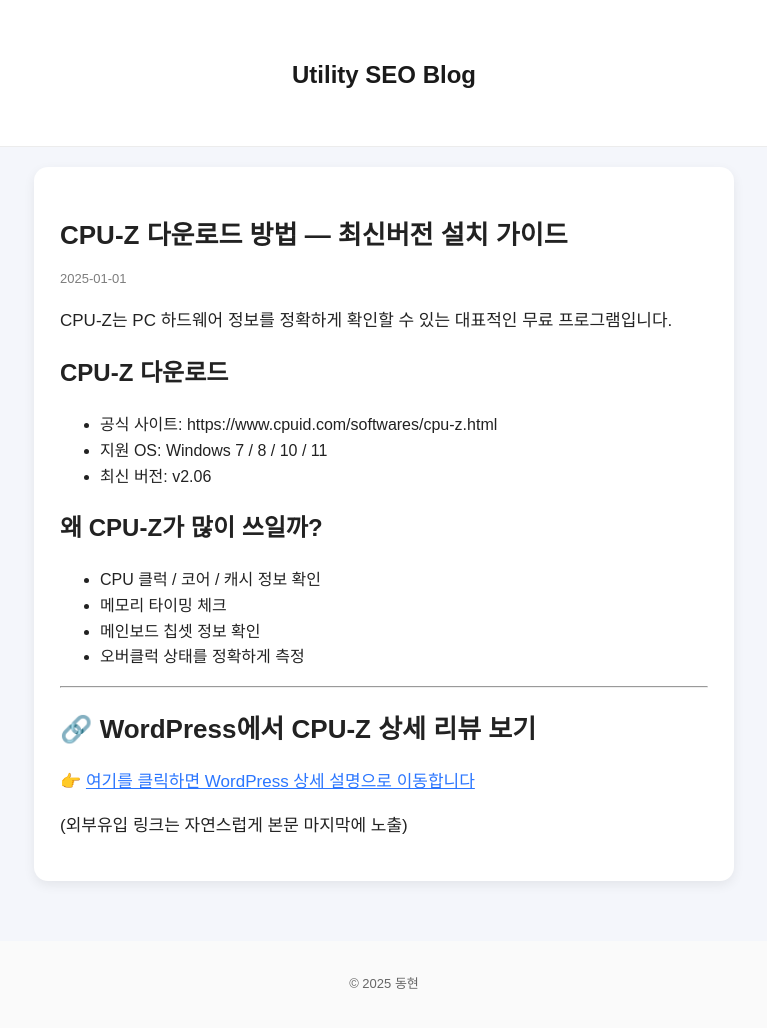
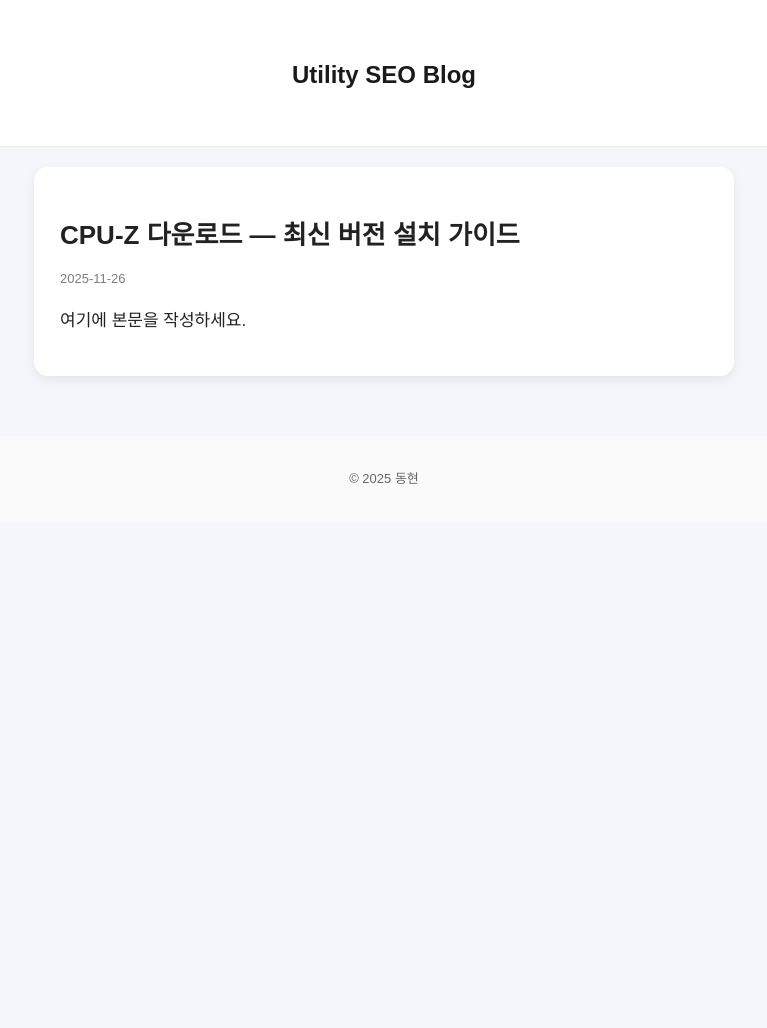
Before and after one commit to rneh10122-cyber/utility, a Jekyll site: the page built from _posts/2025-01-01-welcome.md, in a window 1280 px wide. Shown: the whole page, without its empty margins (256-1023 px from the left). Built offline with Jekyll 4.4.1, drawn with Linux system fonts in a browser that asks for light colours; after the commit the page ends 900 px from its top, so only the background shows below that.

Commit message:
Update 2025-01-01-welcome.md

```diff
--- a/_posts/2025-01-01-welcome.md
+++ b/_posts/2025-01-01-welcome.md
@@ -1,25 +1,7 @@
 ---
 layout: post
-title: "CPU-Z 다운로드 방법 — 최신버전 설치 가이드"
-description: "CPU-Z 최신 버전 다운로드, 설치 방법, 호환 OS, 사양까지 완벽 정리."
+title: "CPU-Z 다운로드 — 최신 버전 설치 가이드"
+date: 2025-11-26 12:00:00 +0900
 ---
 
-CPU-Z는 PC 하드웨어 정보를 정확하게 확인할 수 있는 대표적인 무료 프로그램입니다.
-
-## CPU-Z 다운로드
-- 공식 사이트: https://www.cpuid.com/softwares/cpu-z.html
-- 지원 OS: Windows 7 / 8 / 10 / 11
-- 최신 버전: v2.06
-
-## 왜 CPU-Z가 많이 쓰일까?
-- CPU 클럭 / 코어 / 캐시 정보 확인
-- 메모리 타이밍 체크
-- 메인보드 칩셋 정보 확인
-- 오버클럭 상태를 정확하게 측정
-
----
-
-# 🔗 WordPress에서 CPU-Z 상세 리뷰 보기
-👉 [여기를 클릭하면 WordPress 상세 설명으로 이동합니다](https://hot-place.co.kr/여기WP링크)
-
-(외부유입 링크는 자연스럽게 본문 마지막에 노출)
+여기에 본문을 작성하세요.
```
